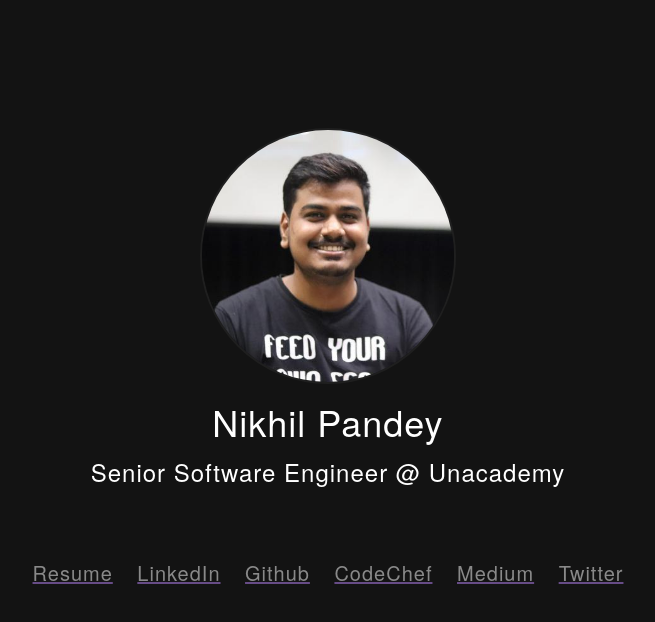
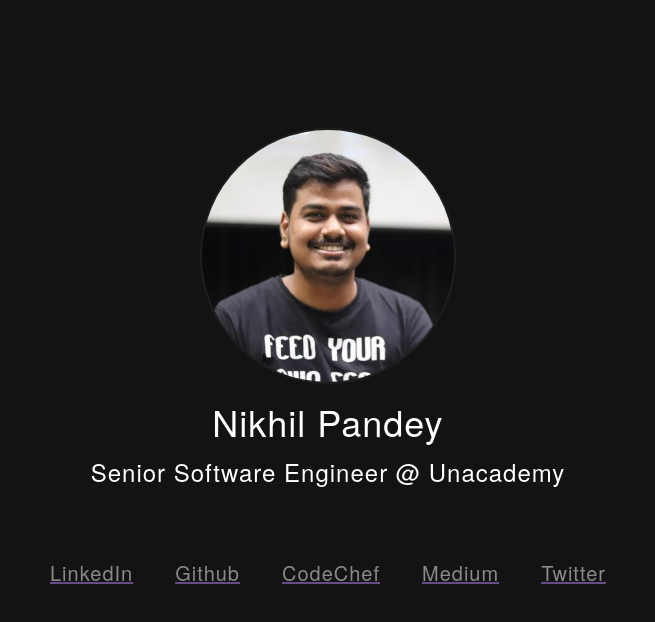
Before and after one commit to menikhilpandey/menikhilpandey.github.io, a React (Create React App) app: page / in a window 1280 px wide. Shown: the top 622 px of the page, without its empty margins (312-967 px from the left). Built offline with nearby package versions, Linux system fonts and the light colour scheme.

Commit message:
removed resume btn
Signed-off-by: Nikhil Pandey <menikhilpandey@gmail.com>

```diff
--- a/src/components/MenuOptions/index.js
+++ b/src/components/MenuOptions/index.js
@@ -84,7 +84,7 @@ class MenuOptions extends React.PureComponent {
     render() {
         return (
             <div className="MenuContainer">
-                {this.renderResumeBtn()}
+                {/* {this.renderResumeBtn()} */}
                 {this.renderLinkedInBtn()}
                 {this.renderGithubBtn()}
                 {this.renderCodeChefBtn()}
```
